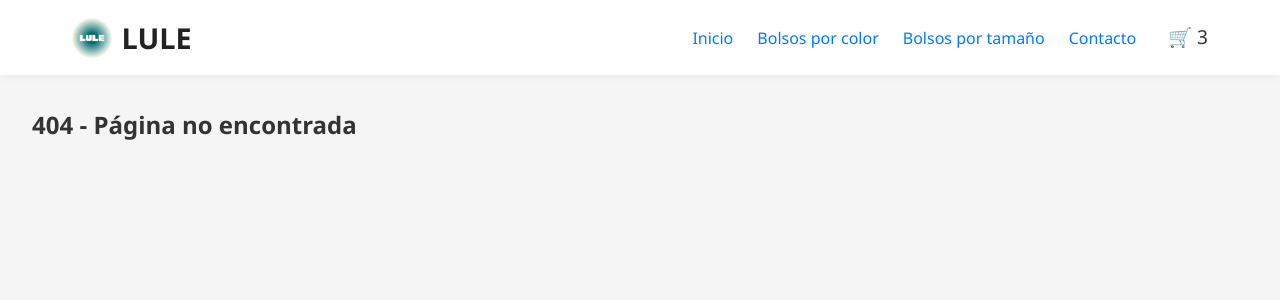
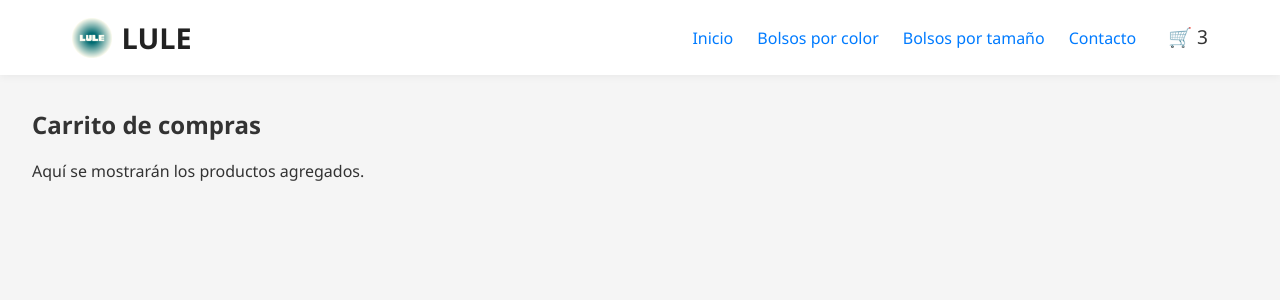
Before and after one commit to CNarvaezPeralta/ProyectoFinalReact-Narvaez, a React (Vite) app: page /cart in a window 1280 px wide. Before the commit this address had no page. Shown: the top 300 px of the page. Built offline with nearby package versions, Linux system fonts and the light colour scheme.

Commit message:
Creacion componente Cart.jsx y configurar la ruta en App.jsx

```diff
--- a/src/App.jsx
+++ b/src/App.jsx
@@ -4,7 +4,7 @@ import { Routes, Route } from 'react-router-dom';
 import NavBar from './components/NavBar';
 import ItemListContainer from './components/ItemListContainer';
 import ItemDetailContainer from './components/ItemDetailContainer';
-
+import Cart from './components/Cart';
 
 function App() {
   return (
@@ -23,6 +23,8 @@ function App() {
         {/* Ruta 404 */}
         <Route path="*" element={<h2 style={{ padding: '2rem' }}>404 - Página no encontrada</h2>} />
 
+        {/* Ruta al carrito de compra */}
+        <Route path="/cart" element={<Cart />} />
       </Routes>
     </>
   );
--- /dev/null
+++ b/src/components/Cart.jsx
@@ -0,0 +1,11 @@
+function Cart() {
+    return (
+        <div style={{ padding: '2rem' }}>
+            <h2>Carrito de compras</h2>
+            <p>Aquí se mostrarán los productos agregados.</p>
+            {/* Más adelante: mostrar lista de productos, totales, botón de finalizar compra */}
+        </div>
+    );
+}
+
+export default Cart;
```
